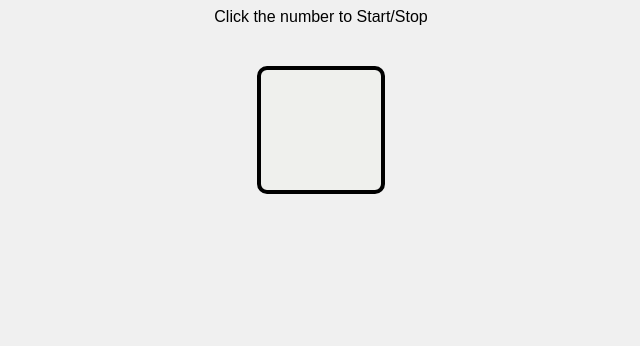
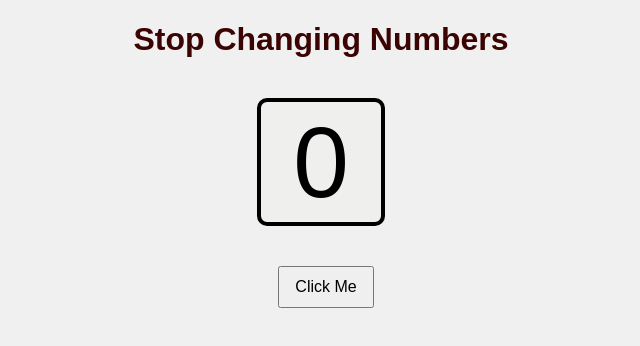
Before and after one commit to codernaa29/codingacp, a plain HTML site: page Stopchangingnumber/index.html in a window 1280 px wide. Shown: the whole page, without its empty margins (319-959 px from the left). Drawn offline with Linux system fonts and the light colour scheme.

Commit message:
17th commit

```diff
--- a/Stopchangingnumber/index.html
+++ b/Stopchangingnumber/index.html
@@ -2,14 +2,16 @@
 <html>
 
 <head>
-    <title>Stop Changing Number</title>
+    <title>Stop Changing Numbers</title>
     <link rel="stylesheet" href="style.css">
 </head>
 
 <body>
-
-    <div>Click the number to Start/Stop</div>
-    <div id="number" onclick="toggle()"></div>
+    <div class="container">
+        <h1>Stop Changing Numbers</h1>
+        <p id="number">0</p>
+        <button onclick="startStop()">Click Me</button>
+    </div>
 
     <script src="script.js"></script>
 </body>
--- a/Stopchangingnumber/script.js
+++ b/Stopchangingnumber/script.js
@@ -1,18 +1,23 @@
 var numbers = [1, 2, 3, 4, 5, 6, 7, 8, 9, 10];
-var changing = false;
+var isRunning = true;
 var interval;
+var clickCount = 0;
 
-function changeNumber() {
+function change() {
     var randomIndex = Math.floor(Math.random() * numbers.length);
-    document.getElementById("number").innerHTML = numbers[randomIndex];
+    document.getElementById("number").innerText = numbers[randomIndex];
 }
 
-function toggleNumber() {
-    if (changing == false) {
-        interval = setInterval(changeNumber, 100);
-        changing = true;
+function startStop() {
+    clickCount++;
+
+    if (isRunning) {
+        // d: If true, start changing and set to false
+        interval = setInterval(change, 100);
+        isRunning = false;
     } else {
+        // e: If false, stop changing and set to true
         clearInterval(interval);
-        changing = false;
+        isRunning = true;
     }
 }
```
Also changed, not shown: restraunt project/index.html (renamed from Capstone Project/index.html, +1 -1 lines), restraunt project/contact.html (added), restraunt project/script.js (added), restraunt project/style.css (renamed from Capstone Project/style.css).
